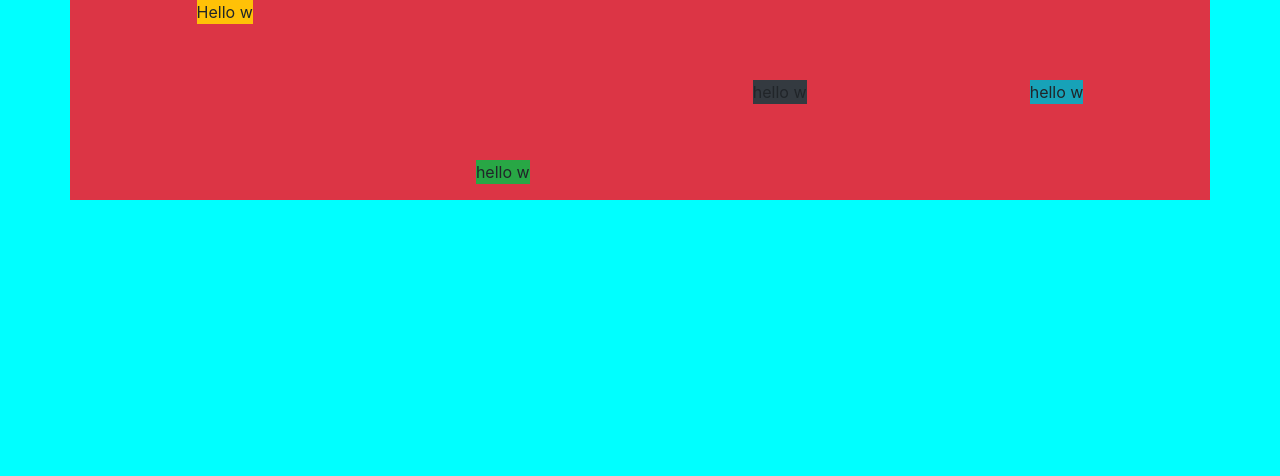
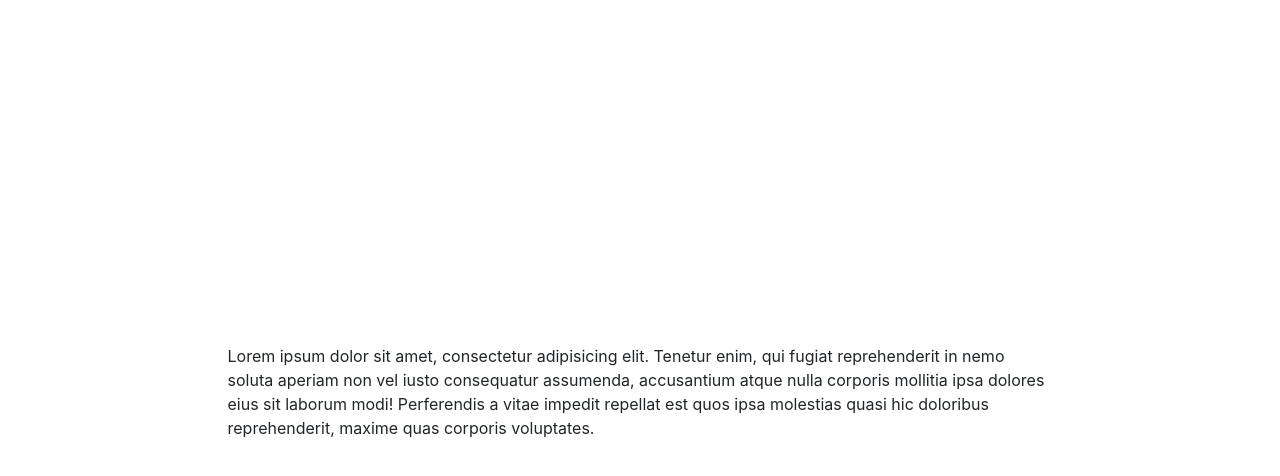
Before and after one commit to C1C0/bootstrap4-learning, a plain HTML site: page index.html in a window 1280 px wide. Drawn offline with nearby package versions, Linux system fonts and the light colour scheme.

Commit message:
Flexbox aligninng context

```diff
--- a/assets/style.css
+++ b/assets/style.css
@@ -1,10 +1,12 @@
 body{
-    background: aqua;
+    /* background: aqua; */
 }
 
-.col{
-    min-height: 200px;
+.row{
+    min-height: 100vh;
 }
+
+/*
 @media screen and (max-width: 1200px){
     body{
         background: yellow;
@@ -28,3 +30,4 @@ body{
         background: red;
     }
 }
+*/
--- a/index.html
+++ b/index.html
@@ -16,12 +16,9 @@
     <!-- Start of body -->
     <!-- Flexbox -->
     <div class="container">
-        <div class="row">
-            <div class="col bg-danger d-flex justify-content-around align-items-center">
-                <p class="bg-warning align-self-start">Hello w</p>
-                <p class="bg-success align-self-end">hello w</p>
-                <p class="bg-dark">hello w</p>
-                <p class="bg-info">hello w</p>
+        <div class="row justify-content-center align-items-center">
+            <div class="col-9">
+                <p>Lorem ipsum dolor sit amet, consectetur adipisicing elit. Tenetur enim, qui fugiat reprehenderit in nemo soluta aperiam non vel iusto consequatur assumenda, accusantium atque nulla corporis mollitia ipsa dolores eius sit laborum modi! Perferendis a vitae impedit repellat est quos ipsa molestias quasi hic doloribus reprehenderit, maxime quas corporis voluptates.</p>
             </div>
         </div>
     </div>
```
